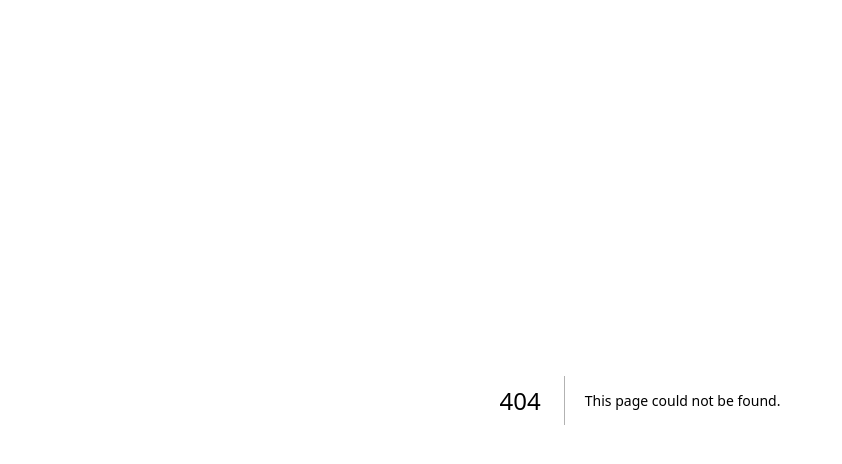
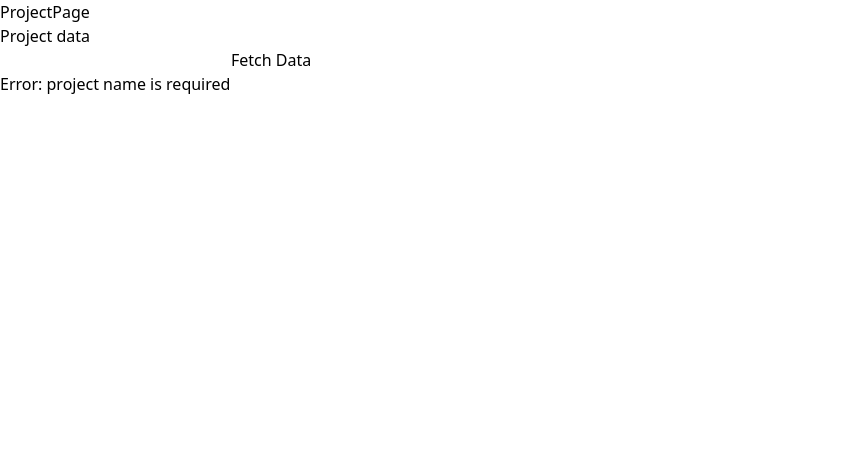
Before and after one commit to Lipikasdet/Dashboard, a Next.js app: page /project in a window 1280 px wide. Before the commit this address had no page. Shown: the top 464 px of the page, without its empty margins (0-842 px from the left). Built offline with nearby package versions, Linux system fonts and the light colour scheme.

Commit message:
fetching data and kpi API

```diff
--- /dev/null
+++ b/pages/api/sheetData.ts
@@ -0,0 +1,55 @@
+import type { NextApiRequest, NextApiResponse} from 'next'
+import { doc, getDoc } from 'firebase/firestore';
+import { auth } from '@/src/firebase/firebaseAuth';
+import { db } from "./firebaseAdmin";
+
+interface ProjectDetails {
+    projectName: string;
+    initialDate: string;
+    client: string;
+    manager: string;
+  }
+
+  interface SprintData {
+    [key: string]: { [field: string]: string };
+  }
+
+export default async function handler(req: NextApiRequest, res: NextApiResponse) {
+    if (req.method === 'GET') {
+      const { projectName } = req.query;
+      console.log(projectName)
+
+
+      if (!projectName) {
+        res.status(400).json({ error: 'Missing projectName parameter' });
+        return;
+      }
+
+      try {
+        const projectRef = db.collection('projects').doc(projectName as string);
+        const projectDoc = await projectRef.get();
+
+        if (!projectDoc.exists) {
+          res.status(404).json({ error: 'Project not found' });
+          return;
+        }
+
+        const sprintCollection = await projectRef.collection('sprintData').listDocuments();
+        const sprintData: SprintData = {};
+
+
+        for (const sprintDoc of sprintCollection) {
+
+          const sprintDataSnapshot = await sprintDoc.get();
+          sprintData[sprintDoc.id] = sprintDataSnapshot.data() as { [column: string]: string };
+        }
+
+        res.status(200).json({ projectDetails: projectDoc.data(), sprintData });
+      } catch (error) {
+        console.error('Error fetching project data:', error);
+        res.status(500).json({ error: 'Failed to fetch data' });
+      }
+    } else {
+      res.status(405).json({ error: 'Method not allowed' });
+    }
+  }
--- /dev/null
+++ b/pages/project.tsx
@@ -0,0 +1,10 @@
+import Dashboard from '../src/projectDetails'
+const ProjectPage = () => {
+    return (
+        <div>
+            <h1>ProjectPage</h1>
+            <Dashboard />
+        </div>
+    )
+}
+export default ProjectPage;
--- /dev/null
+++ b/src/components/projectTable.tsx
@@ -0,0 +1,37 @@
+interface ProjectDetails {
+    projectName: string;
+    initialDate: string;
+    client: string;
+    manager: string;
+  }
+
+  interface ProjectTableProps {
+    projectDetails: ProjectDetails | null;
+  }
+
+  const ProjectTable: React.FC<ProjectTableProps> = ({ projectDetails }) => {
+    if (!projectDetails) return <p>No project details available.</p>;
+
+    return (
+      <table>
+        <thead>
+          <tr>
+            <th>Project Name</th>
+            <th>Initial Date</th>
+            <th>Client</th>
+            <th>Manager</th>
+          </tr>
+        </thead>
+        <tbody>
+          <tr>
+            <td>{projectDetails.projectName}</td>
+            <td>{projectDetails.initialDate}</td>
+            <td>{projectDetails.client}</td>
+            <td>{projectDetails.manager}</td>
+          </tr>
+        </tbody>
+      </table>
+    );
+  };
+
+  export default ProjectTable;
--- /dev/null
+++ b/src/components/sprintTable.tsx
@@ -0,0 +1,34 @@
+interface SprintData {
+    [field: string]: string | number;
+  }
+
+  interface SprintTableProps {
+    sprintData: SprintData;
+  }
+
+  const SprintTable: React.FC<SprintTableProps> = ({ sprintData }) => {
+    if (!sprintData || Object.keys(sprintData).length === 0) {
+      return <p>No sprint data available.</p>;
+    }
+
+    return (
+      <table>
+        <thead>
+          <tr>
+            {Object.keys(sprintData).map((key) => (
+              <th key={key}>{key}</th>
+            ))}
+          </tr>
+        </thead>
+        <tbody>
+          <tr>
+            {Object.values(sprintData).map((value, index) => (
+              <td key={index}>{value}</td>
+            ))}
+          </tr>
+        </tbody>
+      </table>
+    );
+  };
+
+  export default SprintTable;
--- /dev/null
+++ b/src/projectDetails.tsx
@@ -0,0 +1,76 @@
+import { useState, useEffect } from 'react'
+import ProjectTable from './components/projectTable'
+import SprintTable from './components/sprintTable'
+interface ProjectDetails {
+ projectName: string;
+    initialDate: string;
+    client: string;
+    manager: string;
+}
+
+interface SprintData {
+    [key: string]: {
+        [field: string]: string;
+    }
+}
+const Dashboard= () => {
+    const [ projectName, setProjectName] = useState('');
+    const [ data, setData]= useState<{projectDetails: ProjectDetails | null, sprintData: SprintData }| null>(null)
+    const [ loading, setLoading] = useState(false)
+    const [error, setError] = useState<string | null>(null);
+
+
+const fetchData = async () =>{
+    if(!projectName) {
+        setError('project name is required');
+        return;
+    }
+    setLoading(true)
+    setError(null)
+    try {
+        const response = await fetch(`/api/sheetData?projectName=${encodeURIComponent(projectName)}`)
+        if (!response.ok) {
+            throw new Error(`Error:${response.statusText}`)
+        }
+        const result = await response.json();
+        setData(result)
+    } catch (error) {
+        if (error instanceof Error) {
+            console.error('Error fetching data', error.message)
+            setError('Unknown error occured')
+        }
+    } finally {
+        setLoading(false)
+    }
+    }
+
+    useEffect(() => {
+        fetchData();
+
+    }, [projectName])
+
+    return (
+        <div>
+            <h1>Project data</h1>
+            <input type="text" value={projectName} onChange={(e) => setProjectName(e.target.value)}/>
+            <button onClick={fetchData} disabled={!projectName || loading}>Fetch Data</button>
+            {loading && <p>Loading....</p>}
+            {error && <p>Error: {error}</p>}
+            {data && (
+                <>
+                <h2>Project Details</h2>
+                <ProjectTable projectDetails={data.projectDetails}/>
+                <h2>Sprint Data</h2>
+                {Object.keys(data.sprintData).map((sheetName) => {
+                    <div key={sheetName}>
+                        <h3>{sheetName}</h3>
+                        <SprintTable sprintData={data.sprintData[sheetName]} />
+                    </div>
+                })}
+                </>
+            )}
+
+        </div>
+    )
+}
+ export default Dashboard;
```
